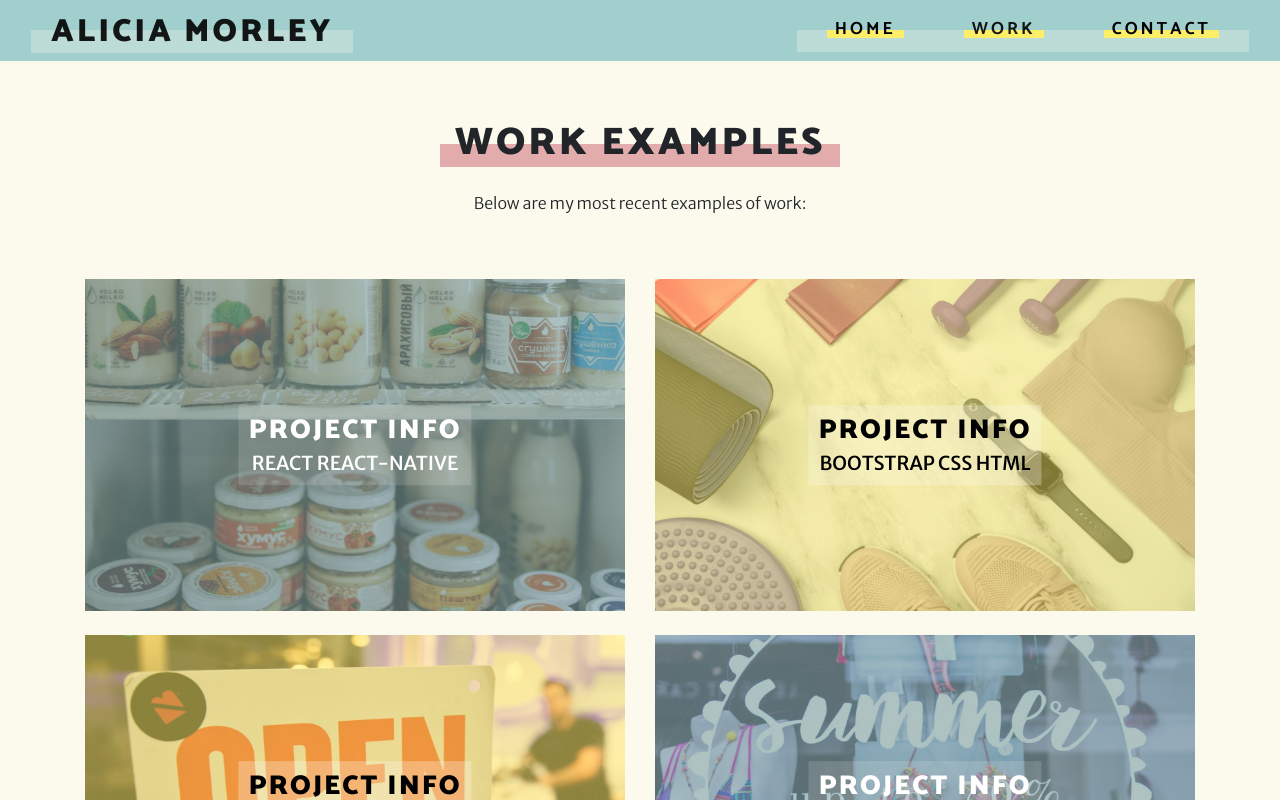
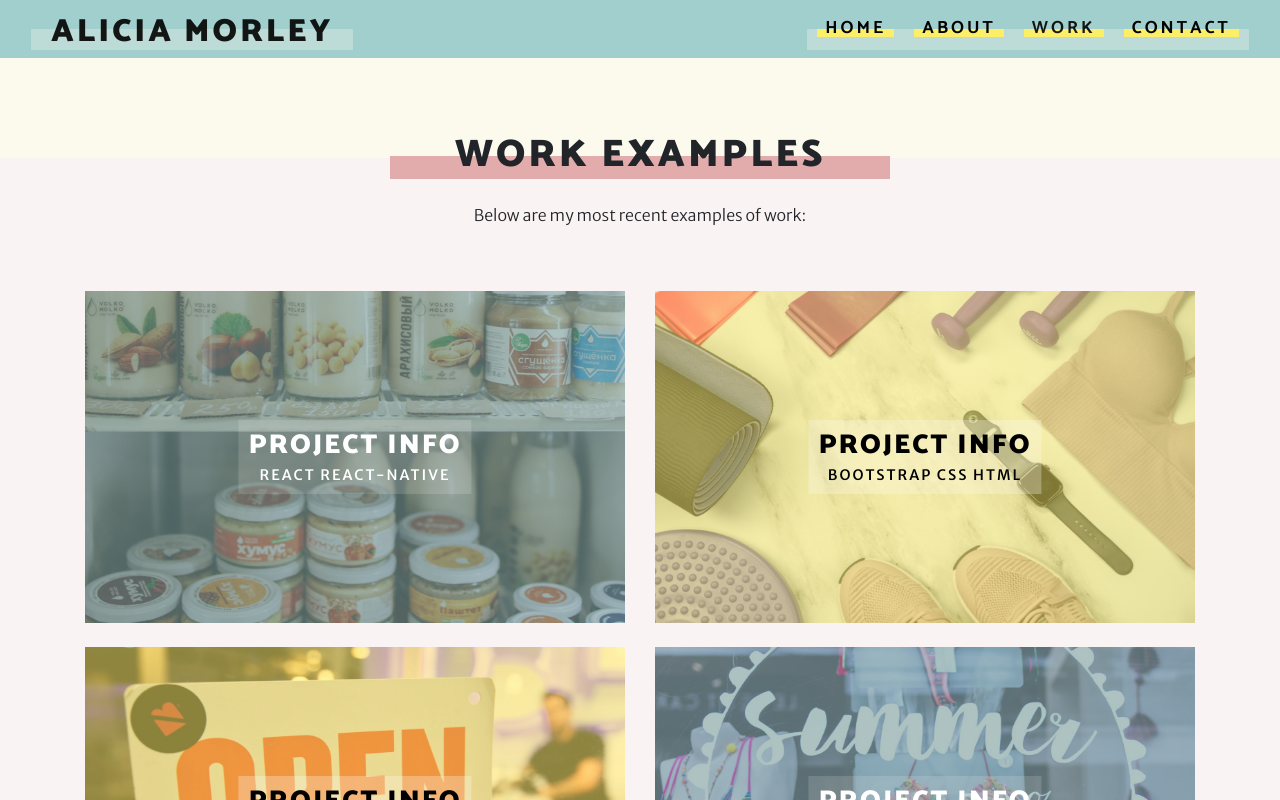
Before and after one commit to Alicia-M-M/alicia-morley-portfolio-site, a React (Create React App) app: page /work in a window 1280 px wide. Shown: the top 800 px of the page. Built offline with nearby package versions, Linux system fonts and the light colour scheme.

Commit message:
navbar-updates-v1 and styling-v4

```diff
--- a/package.json
+++ b/package.json
@@ -20,6 +20,7 @@
     "react-redux": "7.2.0",
     "react-redux-form": "1.16.14",
     "react-router-dom": "5.2.0",
+    "react-router-hash-link": "^2.2.2",
     "react-scripts": "3.4.3",
     "react-transition-group": "4.4.1",
     "reactstrap": "8.5.1",
--- a/src/App.css
+++ b/src/App.css
@@ -21,8 +21,6 @@ h4 {
 
 h1{
   font-size: 7rem;
-
-
 }
 
 h2{
@@ -40,7 +38,8 @@ h4{
 }
 
 h5{
-  font-size:1rem;
+  font-size:0.6rem;
+  letter-spacing:2px;
 }
 
 /* remove-react-strap-classes */
@@ -66,7 +65,62 @@ h5{
   border-radius:0px;
 }
 
-/* GeneralButtons */
+/* GeneralStyling */
+/* container-styling */
+.cream-background{
+  top:103px;
+  background-color: #FCF9ED;
+}
+
+.container-height{
+  margin-bottom:150px;
+  margin-top:50px;
+}
+
+.about-container-height{
+  margin-top:50px;
+}
+
+.container-background-color{
+  background-color: #FAF3F3;
+}
+
+.page-header-styling{
+  margin-top:-25px;
+  background:linear-gradient(to bottom, #FCF9ED 50%, #E2ACAC 50%);
+  max-width: 500px;
+}
+
+/* button-styling */
+.button-styling-underline{
+  position: absolute;
+  top:70px;
+  height:20px;
+  width:220px;
+  background: rgba(252,249,237, 0.3) 50%;
+}
+
+.button-styling-green:hover  {
+  background-color: #A1CFCD;
+}
+
+.button-styling-green a{
+  z-index:100;
+  position: relative;
+  color:black;
+  background:linear-gradient(to bottom, transparent 50%, #FDEE67 50%);
+  background-position: 0 50%;
+  background-repeat: repeat-x;
+  background-size: 4px 20px;
+  transition:all 0.15s ease-in;
+  min-width:240px;
+}
+
+.button-styling-green a:hover{
+  text-decoration:none;
+  background-size: 4px 45px;
+}
+
 .button-styling-green{
   color:black;
   background-color: #A1CFCD;
@@ -76,21 +130,7 @@ h5{
   min-width:220px;
   letter-spacing: 2px;
   transition:all 0.3s ease-in;
-  padding:10px 30px;
-
-}
-
-.button-styling-green:hover  {
-  background-color: #A1CFCD;
-}
-
-.button-styling-green a{
-  color:black;
-}
-
-.button-styling-green a:hover{
-  text-decoration:none;
-  transition:all 0.3s ease-in;
+  padding:10px 10px 14px 10px;
 }
 
 /* HeaderComponent */
@@ -99,18 +139,10 @@ h5{
 }
 
 .navbar-light .navbar-nav .nav-item{
-  /* font-family:"Catamaran";
-  font-weight:700;
-  font-size: 1.1rem;
-  color:black; */
   background:linear-gradient(to bottom,  #A1CFCD 50%,  rgba(252,249,237, 0.3) 50%);
   max-width:222px;
   max-height:45px;
-  padding:0 30px;
-
-  /* background-position: 0 100%;
-  background-repeat: repeat-x; */
-  /* background-size: 4px 4px; */
+  padding:0 10px;
 }
 
 .navbar-light .navbar-nav .nav-link{
@@ -120,9 +152,6 @@ h5{
   color:black;
   background:linear-gradient(to bottom, transparent 50%, #FDEE67 50%);
   letter-spacing: 3px;
-  /*   */
-  /* max-height:20px;  */
-  /* padding:0 30px;  */
   background-position: 0 50%;
   background-repeat: repeat-x;
   background-size: 4px 15px;
@@ -133,10 +162,6 @@ h5{
 .navbar-light .navbar-nav .nav-link:hover{
   background-size: 4px 30px;
   color:black;
-  /* background-color:#FDEE67;
-  background-position: 0 35%;
-  color:black;
-  transition:all 0.15s ease-in; */
 }
 
 .navbar-brand {
@@ -145,22 +170,11 @@ h5{
   font-size: 1.5rem;
   color:black;
   background:linear-gradient(to bottom, #A1CFCD 50%, rgba(252,249,237, 0.3)  50%);
-  max-height:45px;
-  padding:0 20px;
+  height:42px;
   letter-spacing:3px;
 }
 
 /* AboutComponent */
-.about-me-header{
-  margin-top:-36px;
-  background:linear-gradient(to bottom, #FCF9ED 50%, #E2ACAC 50%);
-  max-width: 400px;
-}
-
-.about-me-container{
-  background-color: #FAF3F3;
-}
-
 .about-info-styling{
   background-color: #FFFFFF;
   max-width:1000px;
@@ -279,6 +293,7 @@ h5{
   border:none;
   color:black;
   font-weight:900;
+  letter-spacing:2px;
   transition: all 0.3s ease-in-out;
 }
 
@@ -303,6 +318,8 @@ h5{
   border:2px solid white;
 }
 
+
+/* original-color-overlay-not-using */
 /* .colour-overlay-container-green{
   position:relative;
 }
@@ -325,12 +342,7 @@ h5{
   opacity: 0;
 } */
 
-.work-overlayed-text{
-  position:absolute;
-  top: 50%;
-  left: 50%;
-  transform: translate(-50%, -50%);
-}
+
 
 /* .colour-overlay-container-yellow{
   position:relative;
@@ -361,11 +373,6 @@ h5{
   transform: translate(-50%, -50%);
   background:rgba(252,249,237, 0.15);
   padding:10px;
-  /* border-top:20px solid #E2ACAC;
-  border-bottom:20px solid #E2ACAC;
-  border-left:10px solid #E2ACAC;
-  border-right:10px solid #E2ACAC; */
-
 }
 .work-overlayed-text-2{
   position:absolute;
@@ -374,11 +381,6 @@ h5{
   transform: translate(-50%, -50%);
   background: rgba(252,249,237, 0.3);
   padding:10px;
-  /* border-top:20px solid #E2ACAC;
-  border-bottom:20px solid #E2ACAC;
-  border-left:10px solid #E2ACAC;
-  border-right:10px solid #E2ACAC; */
-
 }
 
 .card-work-info-photo {
@@ -386,8 +388,7 @@ h5{
   border-radius:0px;
 }
 
-
-/* tester-for-overlay */
+/* final-for-overlay */
 .work-container-styles{
   position:relative;
 }
@@ -407,7 +408,7 @@ h5{
 }
 
 .work-container-styles:hover .colour-overlay-container-yellow:after{
-  opacity: 0.4;
+  opacity: 0.2;
 }
 
 .work-container-styles .colour-overlay-container-green:after{
@@ -425,18 +426,20 @@ h5{
 }
 
 .work-container-styles:hover .colour-overlay-container-green:after{
-  opacity: 0.4;
+  opacity: 0.2;
 }
 
 /* WorkInfoComponent */
 .card-title{
-  font-weight: 700;
-  font-size: 1.9rem;
+  font-weight: 900;
+  font-size: 1.5rem;
+  letter-spacing: 2px;
   font-family:"Catamaran";
 }
 
 .card-subtitle{
-  font-size: 0.8rem;
+  font-size:0.7rem;
+  letter-spacing:2px;
 }
 .card-footer, .card-title, .breadcrumb, .card-subtitle{
   background-color: transparent;
@@ -455,7 +458,7 @@ h5{
 }
 
 .card-text{
-  font-size:0.8rem;
+  font-size:0.7rem;
 }
 
 .card-footer a{
@@ -476,11 +479,25 @@ h5{
 .form-group label{
     font-family:"Catamaran";
     font-weight:700;
-    font-size: 1.5rem;
+    font-size: 0.8rem;
+    letter-spacing:2px;
   }
 
 .form-group{
     font-size: 0.8rem;
+  }
+
+.contact-me-container{
+  position:relative;
+  background-color: #FAF3F3;
+  margin-top:100px;
+  }
+
+.contact-me-header {
+  position: absolute;
+  top:-34px;
+  background:linear-gradient(to bottom, #FCF9ED 50%, #E2ACAC 50%);
+  max-width: 400px;
   }
 
   /* transitions */
@@ -529,12 +546,27 @@ h5{
     font-size:2.4rem;
   }
 
+  /* AboutComponent */
+.about-me-header{
+  margin-top:-36px;
+  }
+
+  /* General-styling */
+.container-height{
+  margin-top:100px;
+}
+
+.about-container-height{
+  margin-top:100px;
+}
+
 }
 
 @media (min-width: 992px) {
 /* HeaderComponent */
 .navbar-brand{
   font-size: 2rem;
+  padding:0 20px;
 }
 
   /* AboutComponent */
@@ -552,7 +584,7 @@ h5{
 }
 
 h5{
-    font-size:1.2rem;
+  font-size:0.9rem;
 }
 
   /* GraphicComponent */
@@ -566,6 +598,15 @@ h5{
 }
   /* WorkInfoComponent */
 .card-text {
+  font-size:0.9rem;
+  padding:0px 40px;
+}
+
+.card-title{
+  font-size:1.8rem;
+}
+
+.card-subtitle{
   font-size:0.9rem;
 }
 
@@ -582,6 +623,11 @@ h5{
   font-size: 1.1rem;
 }
 
+  /* form */
+.form-group label{
+  font-size:1.2rem;
+}
+
 }
 
 @media (min-width: 1200px) {
--- a/src/components/AboutComponent.js
+++ b/src/components/AboutComponent.js
@@ -15,10 +15,10 @@ function About(props) {
 
     return (
         <>
-            <div className="container-fluid my-5 about-me-container pb-5">
+            <div className="container-fluid about-container-height container-background-color pb-5">
                 <div className="row">
-                    <div className="col-12 col-md-8 text-center pb-5 mx-auto">
-                        <h2 className="about-me-header mx-auto mb-4">ABOUT ME</h2>
+                    <div id="about_id" className="col-12 col-md-8 text-center pb-5 mx-auto">
+                        <h2 className="page-header-styling  mx-auto mb-4">ABOUT ME</h2>
                         <p className="px-4 mx-auto">Contrary to popular belief, Lorem Ipsum is not simply random text. It has roots in a piece of classical Latin literature from 45 BC, making it over 2000 years old. </p>
                     </div>
                 </div>
@@ -27,10 +27,11 @@ function About(props) {
             <div className="container py-5">
                 <div className="row">
                     <div className="col-12 mx-auto text-center py-5">
-                        <Button className="button-styling-green "><a href={"/assets/images/resume.pdf"}>DOWNLOAD MY RESUME</a></Button>
+                        <Button className="button-styling-green "><a href={"/assets/images/resume.pdf"}>DOWNLOAD MY RESUME</a><div className="button-styling-underline"></div></Button>
                     </div>
                 </div>
             </div>
+
         </>
     );
 }
@@ -63,7 +64,7 @@ function RenderAboutCards({ aboutInfos }) {
             <FadeTransform
                 in
                 transformProps={{
-                    exitTransform: 'scale(0.5) translateY(50%)'
+                    exitTransform: 'scale(0.5) translatey(50%)'
                 }}>
                 <div className="row about-info-styling mx-auto mb-5">
                     <div className={`work-container-styles col-md-6 col-12 about-image-styling  ${order}`}>
--- a/src/components/ContactComponent.js
+++ b/src/components/ContactComponent.js
@@ -50,10 +50,8 @@ class Contact extends Component {
     render() {
 
         return (
-            <div className="container-fluid about-me-container">
-                {/* <div className="col-12"> */}
+            <div className="container-fluid container-background-color container-height">
                 <ContactInfo />
-                {/* </div> */}
                 <div className="col-md-10 mx-auto">
                     <LocalForm onSubmit={values => this.handleSubmit(values)} >
                         <Row className="form-group">
@@ -165,14 +163,15 @@ class Contact extends Component {
                                 />
                             </Col>
                         </Row>
-                        <Row className="form-group">
-                            <Col className="text-center mx-auto" md={{ size: 10, offset: 2 }}>
+                        <Row className="form-group ">
+                            <Col className="text-center mx-auto cream-background" md={{ size: 10, offset: 2 }}>
                                 <Button className="button-styling-green" type="submit">SUBMIT</Button>
                             </Col>
                         </Row>
                     </LocalForm>
                 </div>
             </div>
+
 
         );
     }
@@ -181,19 +180,13 @@ class Contact extends Component {
 function ContactInfo(props) {
 
     return (
-        // <div className="container-fluid my-5 about-me-container">
-        <>
-            <div className="row">
-                <div className="col text-center py-5">
-                    <h2 className="about-me-header mx-auto">CONTACT ME</h2>
-                    <p className="mx-auto pt-4">gmail@gmail.com
+        <div className="row">
+            <div className="col text-center">
+                <h2 className="page-header-styling mx-auto">CONTACT ME</h2>
+                <p className="mx-auto pt-4">gmail@gmail.com
                     <br></br>or send me a message:</p>
-                </div>
             </div>
-            <div className="row">
-            </div>
-        </>
-        // </div>
+        </div>
     );
 }
 
--- a/src/components/GraphicComponent.js
+++ b/src/components/GraphicComponent.js
@@ -8,15 +8,12 @@ function Graphic(props) {
             <div key={info.id}>
                 <RenderHeroGraphicItem info={info} />
             </div>
-            {/* <div>
-                <About />
-            </div> */}
             </>
         )
     });
 
     return (
-        <div className="container-fluid">
+        <div id="home_id" className="container-fluid">
             {graphic}
         </div>
     );
@@ -26,7 +23,7 @@ function Graphic(props) {
 function RenderHeroGraphicItem({ info }) {
     return (
         <div className="row mx-auto">
-            <div className="col-12 hero-graphic-photo mx-auto  mb-4">
+            <div className="col-12 hero-graphic-photo mx-auto">
                 <div className="colour-overlay">
                     <img width="100%" src={info.image} alt={info.title} />
                 </div>
--- a/src/components/HeaderComponent.js
+++ b/src/components/HeaderComponent.js
@@ -1,6 +1,7 @@
 import React, { Component } from 'react';
 import { Nav, Navbar, NavbarBrand, NavbarToggler, Collapse, NavItem } from 'reactstrap';
 import { NavLink } from 'react-router-dom';
+import { NavHashLink } from 'react-router-hash-link';
 
 class Header extends Component {
 
@@ -28,17 +29,15 @@ class Header extends Component {
                     <Collapse isOpen={this.state.isNavOpen} navbar>
                         <Nav navbar className="ml-auto" >
                             <NavItem >
-                                <NavLink className="nav-link" to="/home">
+                                <NavHashLink className="nav-link" smooth to="/mainpage/#top">
                                     HOME
-                                    </NavLink>
-                                {/* <a href="#home_id">
-                                    HOME</a> */}
+                                    </NavHashLink>
                             </NavItem>
-                            {/* <NavItem>
-                                <NavLink className="nav-link" to="/#"><a href="#about_id">
-                                    ABOUT</a>
-                                </NavLink>
-                            </NavItem> */}
+                            <NavItem>
+                                <NavHashLink className="nav-link" to="/mainpage/#about_id" scroll={el => { el.scrollIntoView(true); window.scrollBy(0, -158) }}>
+                                    ABOUT
+                                </NavHashLink>
+                            </NavItem>
                             <NavItem >
                                 <NavLink className="nav-link" to="/work">
                                     WORK
--- a/src/components/MainComponent.js
+++ b/src/components/MainComponent.js
@@ -35,7 +35,7 @@ class Main extends Component {
             return (
                 <div>
                     <Graphic hero={this.props.hero} />
-                    <About aboutInfo={this.props.aboutInfo}/>
+                    <About aboutInfo={this.props.aboutInfo} />
                 </div>
             );
         };
@@ -47,8 +47,6 @@ class Main extends Component {
                 <TransitionGroup>
                     <CSSTransition key={this.props.location.key} classNames="page" timeout={300}>
                         <Switch>
-                        {/* <Route exact path='/home' render={() => <Graphic hero={this.props.hero} />} /> */}
-                            {/* <Route exact path='/about' component={MainPage} /> */}
                             <Route exact path='/home' component={MainPage} />
                             <Route exact path='/work' render={() => <Work examples={this.props.examples} />} />
                             <Route path='/work/:exampleId' component={WorkMatchClick} />
@@ -57,7 +55,7 @@ class Main extends Component {
                         </Switch>
                     </CSSTransition>
                 </TransitionGroup>
-                <Footer pageLinks={this.props.pageLinks}/>
+                <Footer pageLinks={this.props.pageLinks} />
             </div>
 
         )
--- a/src/components/WorkComponent.js
+++ b/src/components/WorkComponent.js
@@ -58,15 +58,17 @@ function Work(props) {
     });
 
     return (
-        <div className="container my-5">
+        <div className="container-fluid container-background-color container-height">
             <div className="row">
-                <div className="col-8 text-center py-5 mx-auto">
-                    <h2 className="about-me-header mx-auto">WORK EXAMPLES</h2>
+                <div className="col-md-8 col-12 text-center pb-5 mx-auto">
+                    <h2 className="page-header-styling  mx-auto">WORK EXAMPLES</h2>
                     <p className="mx-auto pt-4">Below are my most recent examples of work:</p>
                 </div>
             </div>
-            <div className="row">
-                {work}
+            <div className="container">
+                <div className="row">
+                    {work}
+                </div>
             </div>
         </div>
     );
--- a/src/components/WorkInfoComponent.js
+++ b/src/components/WorkInfoComponent.js
@@ -17,10 +17,10 @@ function RenderInfoCard({ example }) {
         <div className="col-lg-10 col-md-12 px-5 mx-auto" >
             <Card className="workInfoCard row text-center">
                 <CardImg width="100%" className="card-work-info-photo col-md-6 px-0" src={example.image} alt={example.name} />
-                <CardBody className="col-md-6 align-self-center px-2" >
+                <CardBody className="col-md-6 align-self-center px-3" >
                     <CardTitle>{example.name}</CardTitle>
                     <CardSubtitle className="pb-3">{example.software}</CardSubtitle>
-                    <CardText>{example.description}
+                    <CardText className="mx-auto">{example.description}
                     </CardText>
                     <CardFooter>
                         <a className="px-2" href={example.github}>{github}</a>
--- a/src/shared/hero.js
+++ b/src/shared/hero.js
@@ -3,6 +3,6 @@ export const HERO =  [
         id:0,
         title:"Hi!",
         intro:"MY NAME IS ALICIA MORLEY AND I AM A WEB DEVELOPER",
-        image:"assets/images/header-v5-yellow-overlay.png"
+        image:"assets/images/header-v6-yellow-overlay.png"
     }
 ]
```
Also changed, not shown: public/assets/images/header-v6-yellow-overlay.png (added), 1 other file (tests, documents, lock files or other folders). Lines whose indentation alone changed are shown as unchanged.
